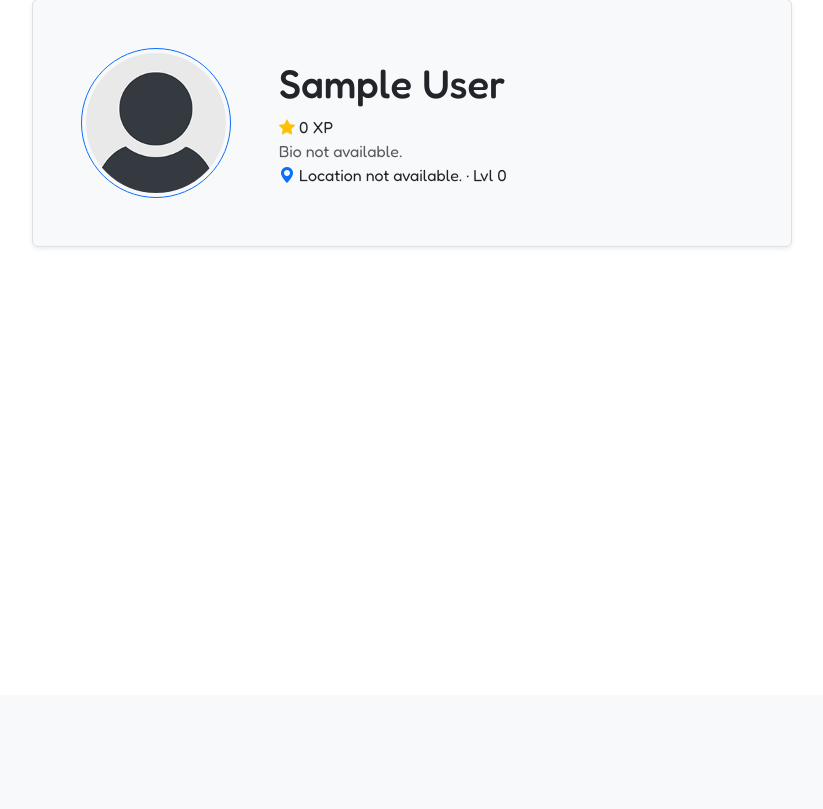
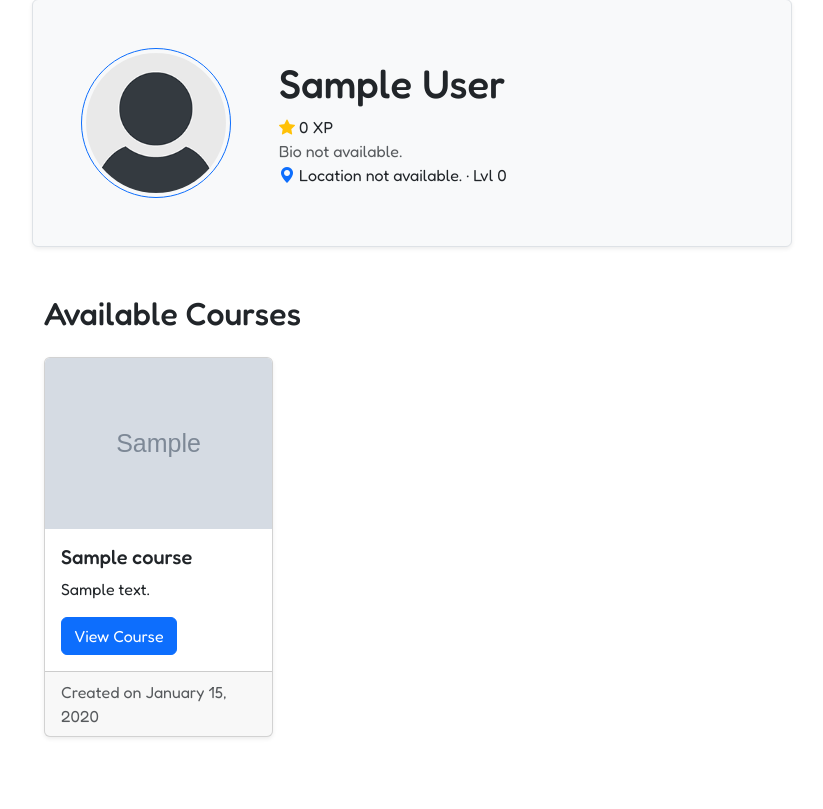
Before and after one commit to whdev36/techniq, a Django app: page / in a window 1280 px wide. Shown: the part 105-914 px from the top of the page, without its empty margins (228-1051 px from the left). Before the commit the page ends 352 px from the top, so only its background shows below. Run offline with Django 5.2, Linux system fonts and the light colour scheme; the visitor is signed in with stand-in values (Sample User, id 1); tables that the repository leaves empty hold one stand-in row (values such as "Sample post"); grey boxes marked "Sample" are stand-in pictures; parts of the project's set-up code (start-up, migrations or seed data) failed here and were passed over; some libraries are stand-ins or nearby versions.

Commit message:
feat: course

```diff
--- a/main/models.py
+++ b/main/models.py
@@ -1,6 +1,7 @@
 from django.db import models
 from django.contrib.auth.models import AbstractUser
 from django.core.exceptions import ValidationError
+import markdown
 
 class Player(AbstractUser):
     '''Player model that extends the Django AbstractUser.'''
@@ -66,3 +67,95 @@ class Player(AbstractUser):
 
     def __str__(self):
         return f'{self.username} (Level {self.level})'
+
+
+class Course(models.Model):
+    title = models.CharField(max_length=255)  # Name of course
+    description = models.TextField()  # Description of course
+    image = models.ImageField(upload_to='courses/', blank=True, null=True, default='courses/default.png')  # Default image
+    created_at = models.DateTimeField(auto_now_add=True)
+
+    def __str__(self):
+        return self.title
+
+    class Meta:
+        ordering = ['title']  # Order courses by title by default
+
+
+class Section(models.Model):
+    course = models.ForeignKey(Course, on_delete=models.CASCADE, related_name='sections')
+    title = models.CharField(max_length=255)  # Title of section
+    order = models.PositiveIntegerField()  # Order of section
+
+    def __str__(self):
+        return f'{self.course.title} - {self.title}'
+
+    def clean(self):
+        # Ensure order is unique within the course
+        if Section.objects.filter(course=self.course, order=self.order).exclude(pk=self.pk).exists():
+            raise ValidationError({'order': 'A section with this order already exists in the course.'})
+
+    class Meta:
+        ordering = ['order']  # Order sections by order by default
+        unique_together = ['course', 'order']  # Ensure order is unique within a course
+
+
+class Lesson(models.Model):
+    section = models.ForeignKey(Section, on_delete=models.CASCADE, related_name='lessons')
+    title = models.CharField(max_length=255)  # Title of lesson
+    content = models.TextField()  # Content of lesson
+    order = models.PositiveIntegerField()  # Order of lesson
+
+    def __str__(self):
+        return f'{self.section.course.title} - {self.section.title} - {self.title}'
+
+    def get_markdown_content(self):
+        return markdown.markdown(self.content)
+
+    def clean(self):
+        # Ensure order is unique within the section
+        if Lesson.objects.filter(section=self.section, order=self.order).exclude(pk=self.pk).exists():
+            raise ValidationError({'order': 'A lesson with this order already exists in the section.'})
+
+    class Meta:
+        ordering = ['order']  # Order lessons by order by default
+        unique_together = ['section', 'order']  # Ensure order is unique within a section
+
+
+class Quiz(models.Model):
+    '''Represents a quiz associated with a lesson.'''
+    lesson = models.ForeignKey('Lesson', on_delete=models.CASCADE, related_name='quizzes')
+    title = models.CharField(max_length=255)  # Quiz title
+    description = models.TextField(blank=True, null=True)  # Quiz description
+
+    def __str__(self):
+        return f'Quiz: {self.title}'
+
+    class Meta:
+        verbose_name_plural = 'Quizzes'
+
+
+class Question(models.Model):
+    '''Represents a question within a quiz.'''
+    quiz = models.ForeignKey('Quiz', on_delete=models.CASCADE, related_name='questions')
+    text = models.CharField(max_length=255)  # Question text
+
+    def __str__(self):
+        return f'Question: {self.text}'
+
+
+class Option(models.Model):
+    '''Represents an option for a question.'''
+    question = models.ForeignKey('Question', on_delete=models.CASCADE, related_name='options')
+    text = models.CharField(max_length=255)  # Option text
+    is_correct = models.BooleanField(default=False)  # Indicates if this option is correct
+
+    def __str__(self):
+        return f'Option: {self.text} (Correct: {self.is_correct})'
+
+    def clean(self):
+        '''Ensure only one correct option per question.'''
+        if self.is_correct:
+            existing_correct_option = Option.objects.filter(question=self.question, is_correct=True).exclude(pk=self.pk).exists()
+            if existing_correct_option:
+                raise ValidationError('Only one correct option is allowed per question.')
--- a/main/urls.py
+++ b/main/urls.py
@@ -5,4 +5,6 @@ urlpatterns = [
     path('', views.home, name='home'),
     path('logout/', views.logout_user, name='logout'),
     path('register/', views.register_user, name='register'),
+    path('course/<int:course_id>/', views.course_detail, name='course_detail'),
+    path('lesson/<int:lesson_id>/', views.lesson_detail, name='lesson_detail'),
 ]
--- a/main/views.py
+++ b/main/views.py
@@ -3,11 +3,12 @@ from django.contrib.auth import login, authenticate, logout
 from django.contrib import messages
 from django.contrib.auth.decorators import login_required
 from .forms import PlayerCreationForm
-from .models import Player
+from .models import Player, Course, Lesson
 
 def home(request):
     '''Handle user login and registration.'''
 
+    courses = Course.objects.all()
     if request.method == 'POST':
         username = request.POST.get('username')  # Use .get to avoid KeyError
         password = request.POST.get('password')  # Use .get to avoid KeyError
@@ -26,7 +27,7 @@ def home(request):
             # Handle invalid login credentials
             messages.error(request, 'Invalid username or password. Please try again.')
     # Render the home page for GET requests or failed login attempts
-    return render(request, 'main/home.html', {})
+    return render(request, 'main/home.html', {'courses': courses})
 
 
 @login_required
@@ -54,3 +55,16 @@ def register_user(request):
     else:
         form = PlayerCreationForm()  # Render an empty form for GET requests
     return render(request, 'main/register.html', {'form': form})
+
+
+def course_detail(request, course_id):
+    '''Display details of a specific course, including its sections and lessons.'''
+    course = get_object_or_404(Course, id=course_id)  # Fetch the course or return a 404 error
+    sections = course.sections.all().order_by('order')  # Fetch sections ordered by their 'order' field
+    return render(request, 'main/course_detail.html', {'course': course, 'sections': sections})
+
+def lesson_detail(request, lesson_id):
+    '''Display details of a specific lesson, including its content and quizzes.'''
+    lesson = get_object_or_404(Lesson, id=lesson_id)  # Fetch the lesson or return a 404 error
+    quizzes = lesson.quizzes.all()  # Fetch all quizzes for the lesson
+    return render(request, 'main/lesson_detail.html', {'lesson': lesson, 'quizzes': quizzes})
--- a/templates/main/home.html
+++ b/templates/main/home.html
@@ -35,6 +35,38 @@
             </div>
         </div>
     </div>
+
+    <!-- Course Cards -->
+    <div class="col-md-8 offset-md-2 mt-5">
+        <h2 class="mb-4">Available Courses</h2>
+        <div class="row">
+            {% for course in courses %}
+            <div class="col-md-4 mb-4">
+                <div class="card h-100 shadow-sm">
+                    {% if course.image %}
+                    <img src="{{ course.image.url }}" class="card-img-top" alt="{{ course.title }}">
+                    {% else %}
+                    <img src="{% static 'default-course-image.png' %}" class="card-img-top" alt="{{ course.title }}">
+                    {% endif %}
+                    <div class="card-body">
+                        <h5 class="card-title">{{ course.title }}</h5>
+                        <p class="card-text">{{ course.description|truncatewords:20 }}</p>
+                        <a href="{% url 'course_detail' course.id %}" class="btn btn-primary">View Course</a>
+                    </div>
+                    <div class="card-footer text-muted">
+                        Created on {{ course.created_at|date:"F j, Y" }}
+                    </div>
+                </div>
+            </div>
+            {% empty %}
+            <div class="col">
+                <p class="text-center">No courses available.</p>
+            </div>
+            {% endfor %}
+        </div>
+    </div>
+    <!-- /Course Cards -->
+
     {% else %}
     <!-- Unauthenticated User View -->
     <div class="col-md-6 offset-md-3 bg-light p-5 border shadow rounded">
@@ -60,8 +92,8 @@
 
         <!-- Additional Links (e.g., Sign Up, Forgot Password) -->
         <div class="mt-3 text-center">
-            <p class="mb-1">Don't have an account? <a href="{% url 'register' %}">Login</a></p>
-            <p class="mb-0"><a href="">Forgot Password?</a></p>
+            <p class="mb-1">Don't have an account? <a href="{% url 'register' %}">Register</a></p>
+            <p class="mb-0"><a href="#">Forgot Password?</a></p>
         </div>
     </div>
     {% endif %}
```
Also changed, not shown: main/admin.py (+7 -1 lines), templates/main/course_detail.html (added, +57 -0 lines), templates/main/lesson_detail.html (added, +71 -0 lines).
